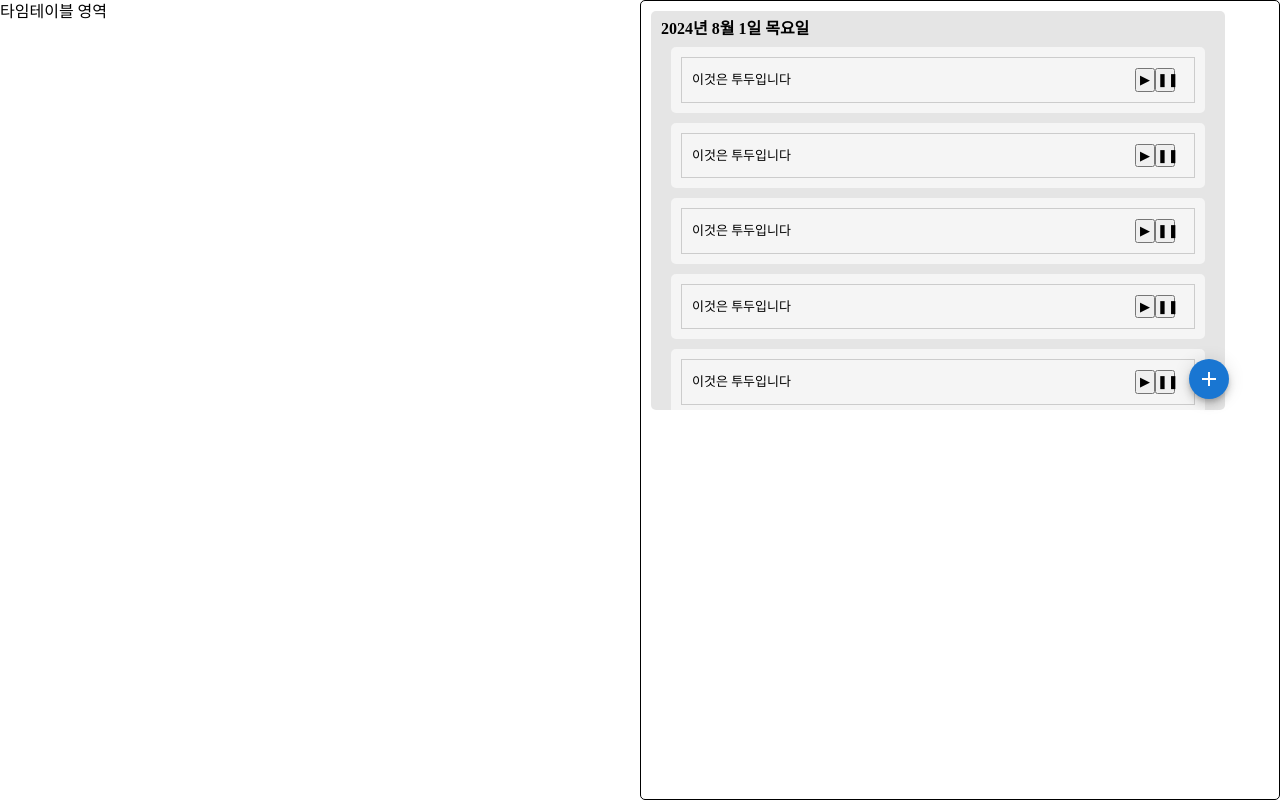
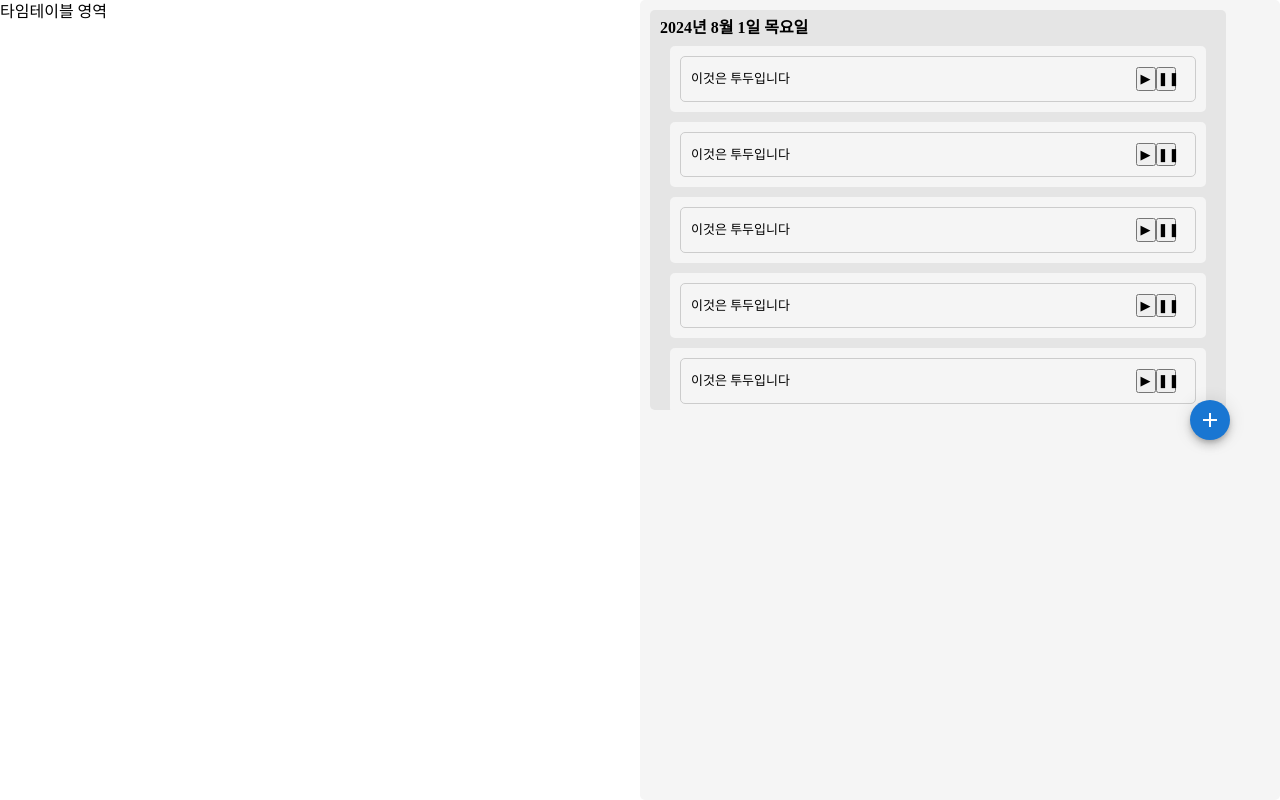
Before and after one commit to Kernel360/FE1_E2E_sumtime, a Next.js app: page /MainTest in a window 1280 px wide. Built offline with nearby package versions, Linux system fonts and the light colour scheme.

Commit message:
css : todoSection 수정

```diff
--- a/src/components/todo/Todo.styled.ts
+++ b/src/components/todo/Todo.styled.ts
@@ -6,7 +6,8 @@ export const TodoSection = styled(Flex)`
   justify-content: start;
   width: 50%;
   height: 100%;
-  border: 1px solid #000000;
+  //border: 1px solid #dcd5d5;
+  background-color: whitesmoke;
   border-radius: 5px;
   position: relative;
 `;
@@ -56,6 +57,7 @@ export const TodoContainer = styled(Flex)`
   align-items: center;
   width: 100%;
   border: 1px solid #ccc;
+  border-radius: 5px;
   padding: 10px;
   box-sizing: border-box;
   min-height: 30px;
@@ -77,7 +79,7 @@ export const TodoContainer = styled(Flex)`
 
 export const FloatingButton = styled.div`
   position: absolute;
-  bottom: 400px;
+  top: 400px;
   right: 50px;
   z-index: 1500;
 `;
```
